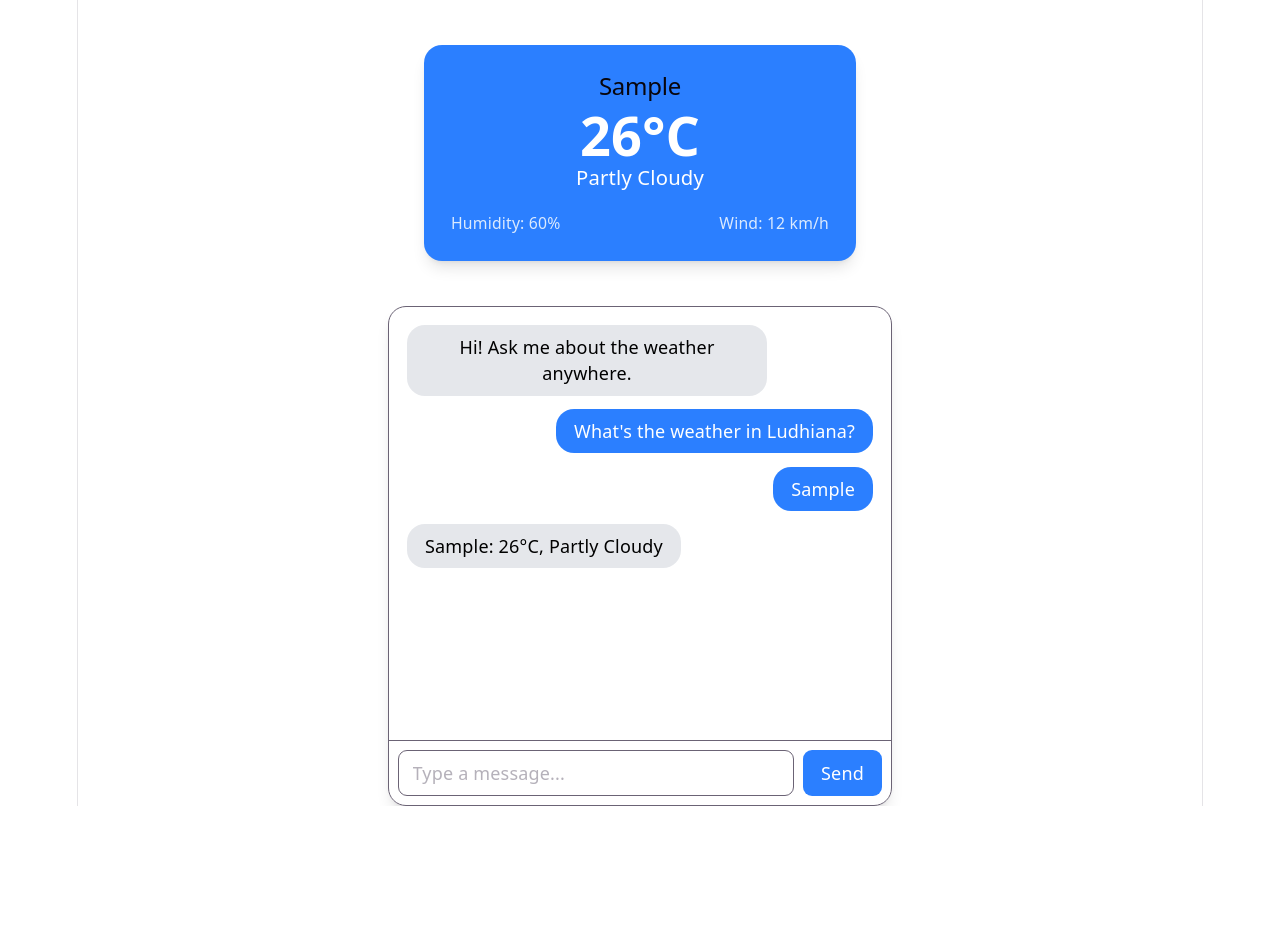
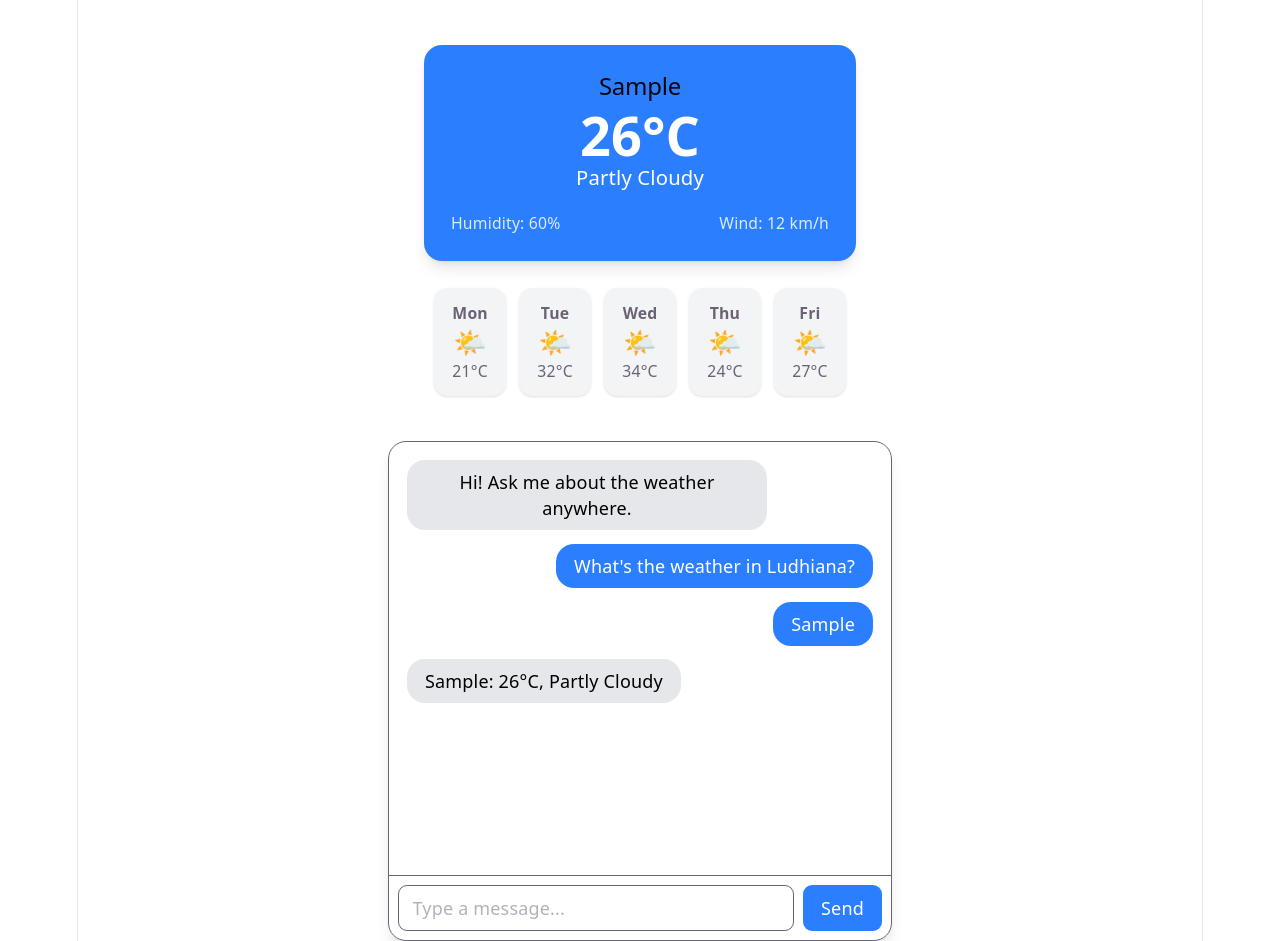
Before and after one commit to Cctarun123/weathergpt, a React (Vite) app in the folder frontend/: page / in a window 1280 px wide. Both pictures are taken after typing "Sample" into the empty fields and a click on the button "Send". Before the commit the page ends 806 px from the top, so only its background shows below. Built offline with nearby package versions, Linux system fonts and the light colour scheme.

Commit message:
Add ForecastList component connected to chat-driven data

```diff
--- a/frontend/src/App.jsx
+++ b/frontend/src/App.jsx
@@ -1,6 +1,7 @@
 import { useState } from 'react'
 import WeatherCard from './components/WeatherCard'
 import ChatWindow from './components/ChatWindow'
+import ForecastList from './components/ForecastList'
 
 function App() {
   const [weatherData, setWeatherData] = useState({
@@ -10,11 +11,13 @@ function App() {
     humidity: 60,
     windSpeed: 12,
   })
+  const [forecastData, setForecastData] = useState([])
 
   return (
     <div>
       <WeatherCard data={weatherData} />
-      <ChatWindow onWeatherUpdate={setWeatherData} />
+      <ForecastList forecast={forecastData} />
+      <ChatWindow onWeatherUpdate={setWeatherData} onForecastUpdate={setForecastData} />
     </div>
   )
 }
--- a/frontend/src/components/ChatWindow.jsx
+++ b/frontend/src/components/ChatWindow.jsx
@@ -1,7 +1,7 @@
 import { useState } from 'react'
-import { fetchWeather } from '../mockApi'
+import { fetchWeather, fetchForecast } from '../mockApi'
 
-function ChatWindow({ onWeatherUpdate }) {
+function ChatWindow({ onWeatherUpdate, onForecastUpdate }) {
   const [messages, setMessages] = useState([
     { sender: 'bot', text: 'Hi! Ask me about the weather anywhere.' },
     { sender: 'user', text: "What's the weather in Ludhiana?" },
@@ -16,14 +16,25 @@ function ChatWindow({ onWeatherUpdate }) {
     setInput('')
     setLoading(true)
 
+    try {
       const data = await fetchWeather(city)
       onWeatherUpdate(data)
+
+      const forecast = await fetchForecast(city)
+      onForecastUpdate(forecast)
 
       setMessages((prev) => [
         ...prev,
         { sender: 'bot', text: `${data.city}: ${data.temperature}°C, ${data.condition}` },
       ])
+    } catch (err) {
+      setMessages((prev) => [
+        ...prev,
+        { sender: 'bot', text: "Sorry, couldn't fetch weather for that city. Try again?" },
+      ])
+    } finally {
       setLoading(false)
+    }
   }
 
   return (
--- /dev/null
+++ b/frontend/src/components/ForecastList.jsx
@@ -0,0 +1,20 @@
+function ForecastList({ forecast }) {
+  if (!forecast || forecast.length === 0) return null
+
+  return (
+    <div className="flex gap-3 justify-center mt-6 flex-wrap max-w-md mx-auto">
+      {forecast.map((day, i) => (
+        <div
+          key={i}
+          className="bg-gray-100 rounded-xl px-4 py-3 text-center shadow-sm min-w-[70px]"
+        >
+          <p className="font-semibold text-sm">{day.day}</p>
+          <p className="text-2xl mt-1">🌤️</p>
+          <p className="text-sm mt-1">{day.temperature}°C</p>
+        </div>
+      ))}
+    </div>
+  )
+}
+
+export default ForecastList
--- a/frontend/src/mockApi.js
+++ b/frontend/src/mockApi.js
@@ -11,3 +11,18 @@ export function fetchWeather(city) {
     }, 1000) // simulates network delay
   })
 }
+
+export function fetchForecast(city) {
+  return new Promise((resolve) => {
+    setTimeout(() => {
+      const days = ['Mon', 'Tue', 'Wed', 'Thu', 'Fri']
+      const conditions = ['Sunny', 'Cloudy', 'Rainy', 'Partly Cloudy', 'Clear']
+      const forecast = days.map((day) => ({
+        day,
+        temperature: Math.floor(Math.random() * 15) + 20,
+        condition: conditions[Math.floor(Math.random() * conditions.length)],
+      }))
+      resolve(forecast)
+    }, 800)
+  })
+}
```
Lines whose indentation alone changed are shown as unchanged.
